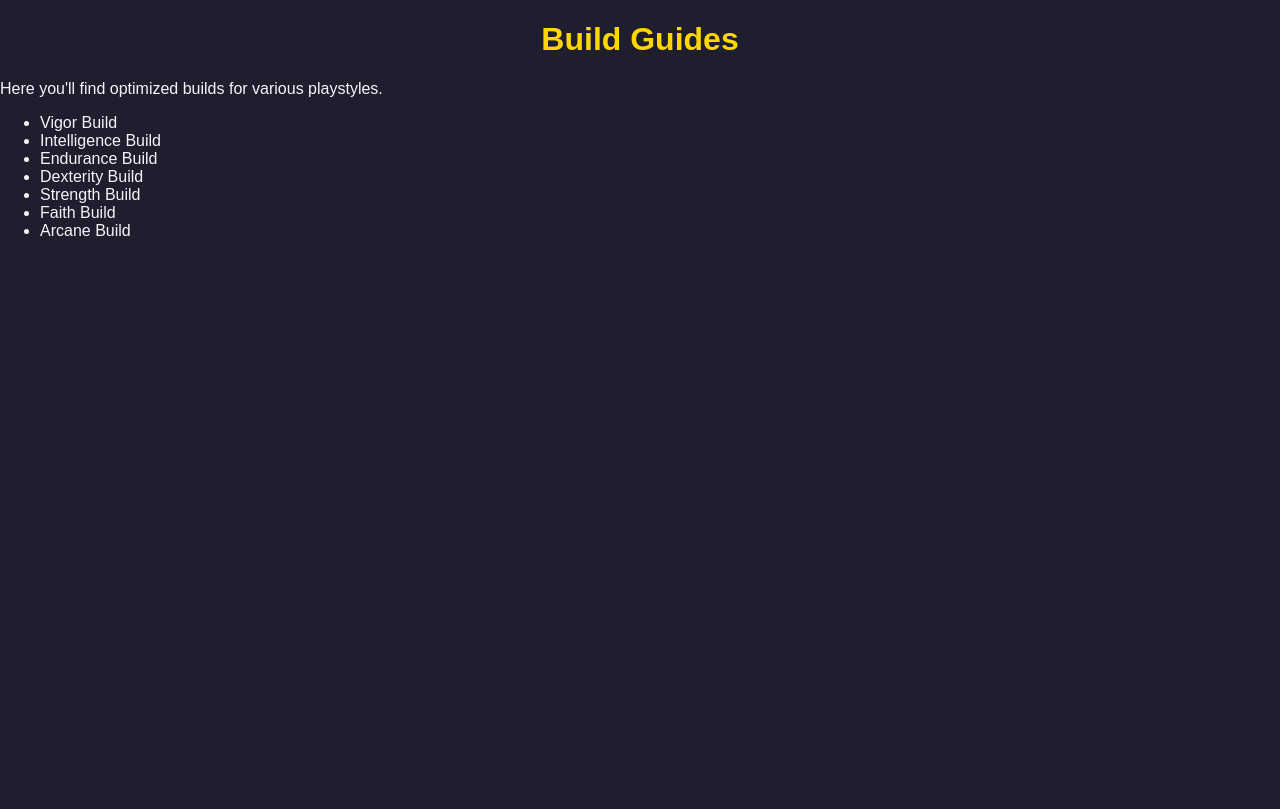
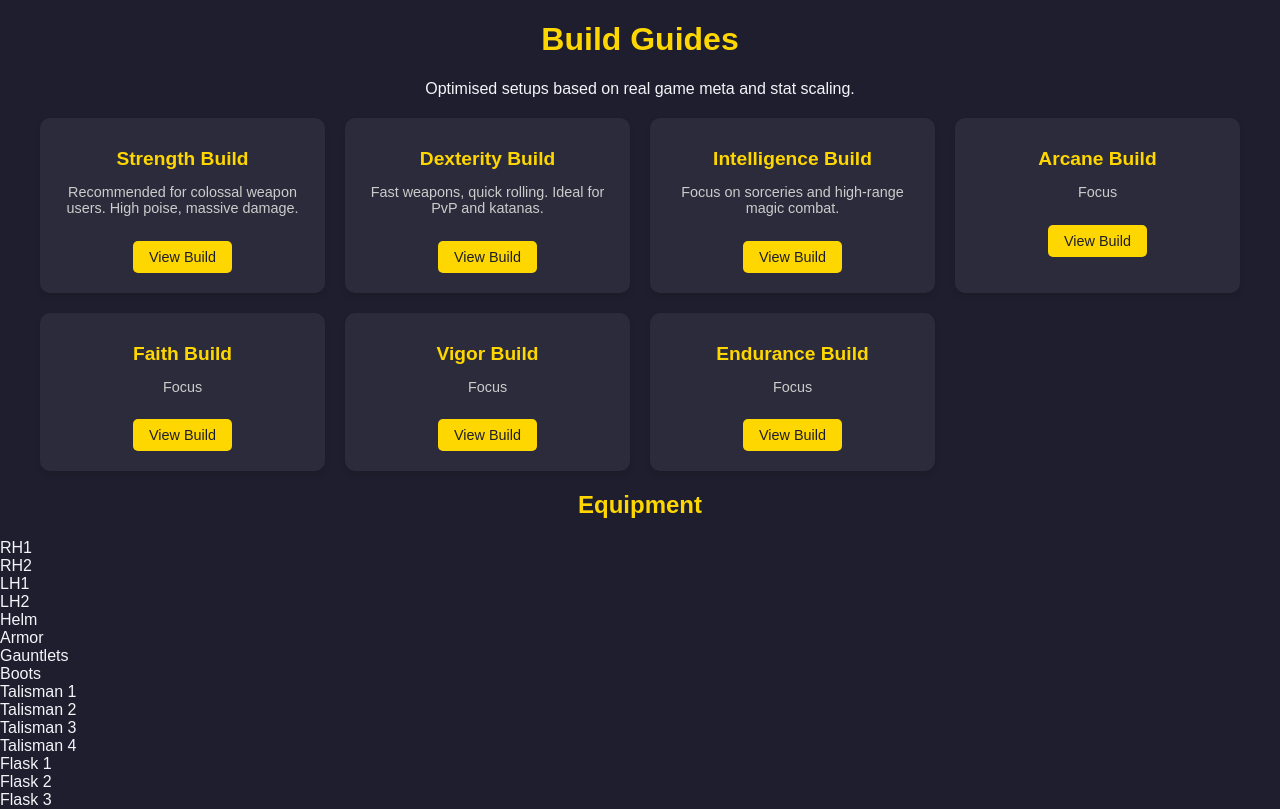
Before and after one commit to Saf-C/EldenApp, a Django app: page /builds/ in a window 1280 px wide. Before the commit the page ends 236 px from the top, so only its background shows below. Run offline with Django 5.2, Linux system fonts and the light colour scheme.

Commit message:
checkpoint - build card frontend - before addition of eldeng ring UI slots

```diff
--- a/EldenRingInsider/templates/builds.html
+++ b/EldenRingInsider/templates/builds.html
@@ -1,4 +1,4 @@
-
+<!-- EldenRingInsider/templates/builds.html -->
 <!DOCTYPE html>
 <html lang="en">
 <head>
@@ -15,17 +15,74 @@
 <body>
 
  <h1>Build Guides</h1>
-    <p>Here you'll find optimized builds for various playstyles.</p>
+    <p style="text-align: center;">Optimised setups based on real game meta and stat scaling.</p>
 
-    <ul>
-        <li><a href="#">Vigor Build</a></li>
-        <li><a href="#">Intelligence Build</a></li>
-        <li><a href="#">Endurance Build</a></li>
-        <li><a href="#">Dexterity Build</a></li>
-        <li><a href="#">Strength Build</a></li>
-        <li><a href="#">Faith Build</a></li>
-        <li><a href="#">Arcane Build</a></li>
-    </ul>
+    <div class="item-container">
+    <div class="card">
+        <h3>Strength Build</h3>
+        <p>Recommended for colossal weapon users. High poise, massive damage.</p>
+        <a href="#" class="btn">View Build</a>
+    </div>
+    <div class="card">
+        <h3>Dexterity Build</h3>
+        <p>Fast weapons, quick rolling. Ideal for PvP and katanas.</p>
+        <a href="#" class="btn">View Build</a>
+    </div>
+    <div class="card">
+        <h3>Intelligence Build</h3>
+        <p>Focus on sorceries and high-range magic combat.</p>
+        <a href="#" class="btn">View Build</a>
+    </div>
+        <div class="card">
+        <h3>Arcane Build</h3>
+        <p>Focus </p>
+        <a href="#" class="btn">View Build</a>
+    </div>
+        <div class="card">
+        <h3>Faith Build</h3>
+        <p>Focus </p>
+        <a href="#" class="btn">View Build</a>
+    </div>
+         <div class="card">
+        <h3>Vigor Build</h3>
+        <p>Focus </p>
+        <a href="#" class="btn">View Build</a>
+    </div>
+        <div class="card">
+        <h3>Endurance Build</h3>
+        <p>Focus </p>
+        <a href="#" class="btn">View Build</a>
+    </div>
+
+    </div>
+
+<div class="equipment-grid">
+    <h2>Equipment</h2>
+    <div class="slot-grid">
+        <!-- Weapons -->
+        <div class="slot">RH1</div>
+        <div class="slot">RH2</div>
+        <div class="slot">LH1</div>
+        <div class="slot">LH2</div>
+
+        <!-- Armor -->
+        <div class="slot">Helm</div>
+        <div class="slot">Armor</div>
+        <div class="slot">Gauntlets</div>
+        <div class="slot">Boots</div>
+
+        <!-- Talismans -->
+        <div class="slot">Talisman 1</div>
+        <div class="slot">Talisman 2</div>
+        <div class="slot">Talisman 3</div>
+        <div class="slot">Talisman 4</div>
+
+        <!-- Flasks -->
+        <div class="slot">Flask 1</div>
+        <div class="slot">Flask 2</div>
+        <div class="slot">Flask 3</div>
+    </div>
+</div>
 
 </body>
 </html>
```
